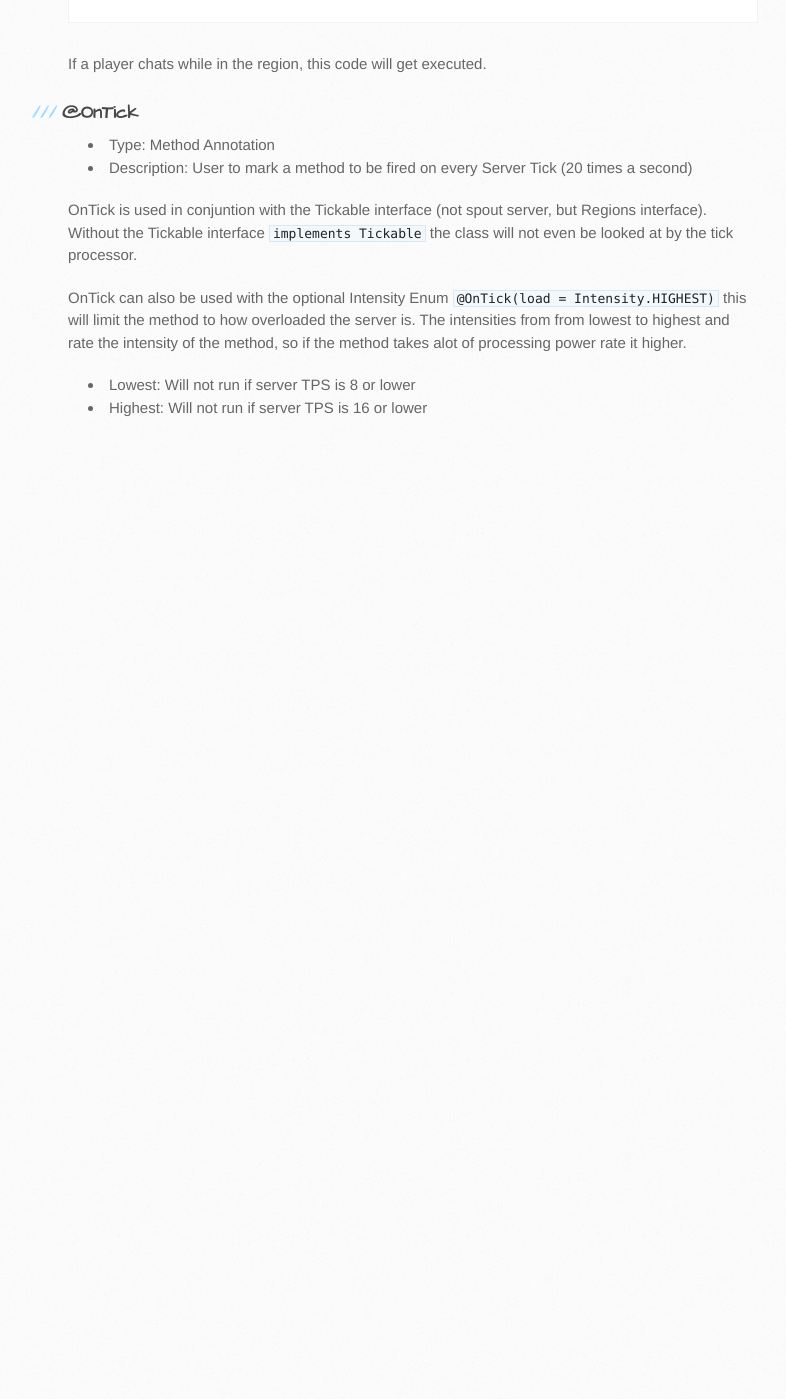
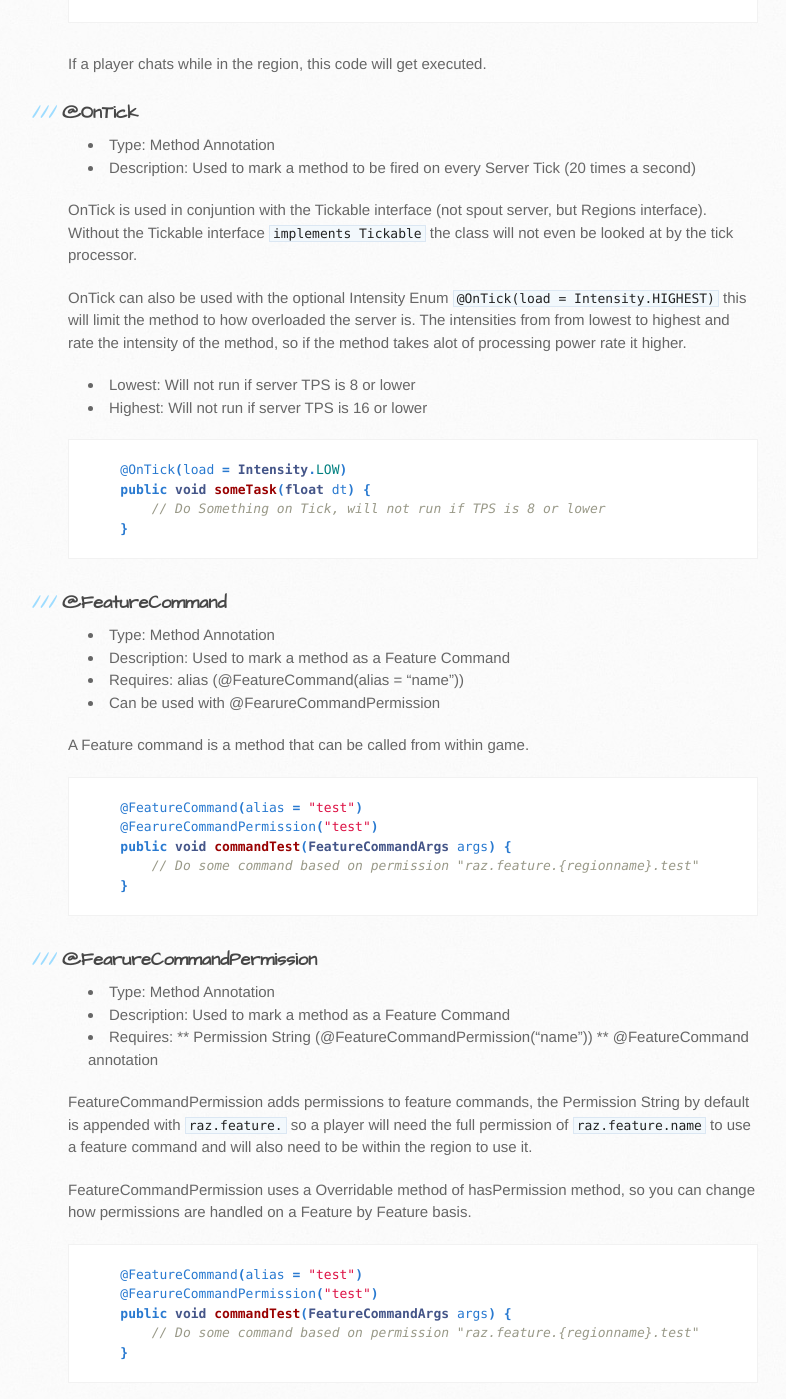
Before and after one commit to tenowg/Regions, a Jekyll site: the page built from annotation.md, in a window 1280 px wide and 1400 px high, scrolled down 669 px. Shown: the whole window, without its empty margins (102-888 px from the left). Built offline with Jekyll 4.4.1, drawn with Linux system fonts in a browser that asks for light colours; before the commit the page ends 1131 px from its top, so only the background shows below that.

Commit message:
Start annotation docs

```diff
--- a/annotation.md
+++ b/annotation.md
@@ -24,10 +24,52 @@ If a player chats while in the region, this code will get executed.
 
 ### @OnTick
 * Type: Method Annotation
-* Description: User to mark a method to be fired on every Server Tick (20 times a second)
+* Description: Used to mark a method to be fired on every Server Tick (20 times a second)
 
 OnTick is used in conjuntion with the Tickable interface (not spout server, but Regions interface). Without the Tickable interface `implements Tickable` the class will not even be looked at by the tick processor.
 
 OnTick can also be used with the optional Intensity Enum `@OnTick(load = Intensity.HIGHEST)` this will limit the method to how overloaded the server is. The intensities from from lowest to highest and rate the intensity of the method, so if the method takes alot of processing power rate it higher.
 * Lowest: Will not run if server TPS is 8 or lower
 * Highest: Will not run if server TPS is 16 or lower
+
+{% highlight java %}
+    @OnTick(load = Intensity.LOW)
+    public void someTask(float dt) {
+        // Do Something on Tick, will not run if TPS is 8 or lower
+    }
+{% endhighlight %}
+
+### @FeatureCommand
+* Type: Method Annotation
+* Description: Used to mark a method as a Feature Command
+* Requires: alias (@FeatureCommand(alias = "name"))
+* Can be used with @FearureCommandPermission
+
+A Feature command is a method that can be called from within game.
+
+{% highlight java %}
+    @FeatureCommand(alias = "test")
+    @FearureCommandPermission("test")
+    public void commandTest(FeatureCommandArgs args) {
+        // Do some command based on permission "raz.feature.{regionname}.test"
+    }
+{% endhighlight %}
+
+### @FearureCommandPermission
+* Type: Method Annotation
+* Description: Used to mark a method as a Feature Command
+* Requires:
+** Permission String (@FeatureCommandPermission("name"))
+** @FeatureCommand annotation
+
+FeatureCommandPermission adds permissions to feature commands, the Permission String by default is appended with `raz.feature.` so a player will need the full permission of `raz.feature.name` to use a feature command and will also need to be within the region to use it.
+
+FeatureCommandPermission uses a Overridable method of hasPermission method, so you can change how permissions are handled on a Feature by Feature basis.
+
+{% highlight java %}
+    @FeatureCommand(alias = "test")
+    @FearureCommandPermission("test")
+    public void commandTest(FeatureCommandArgs args) {
+        // Do some command based on permission "raz.feature.{regionname}.test"
+    }
+{% endhighlight %}
```
